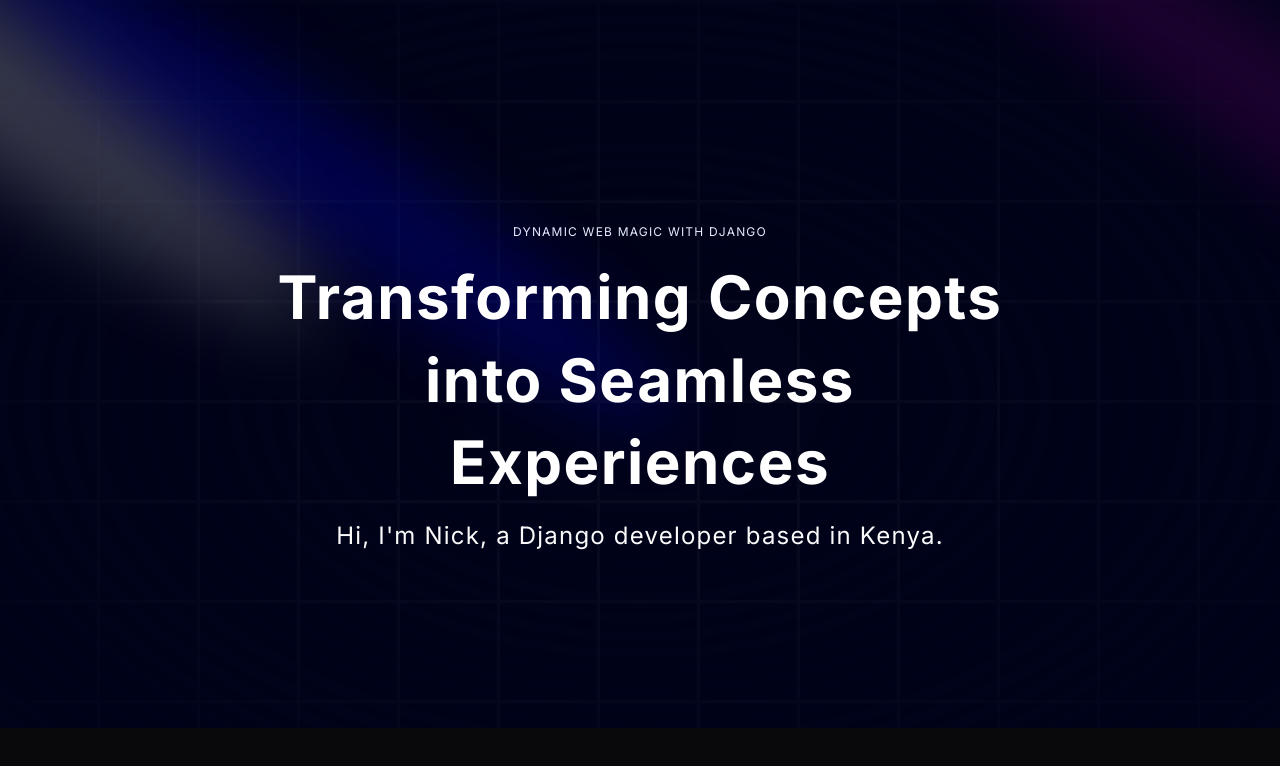
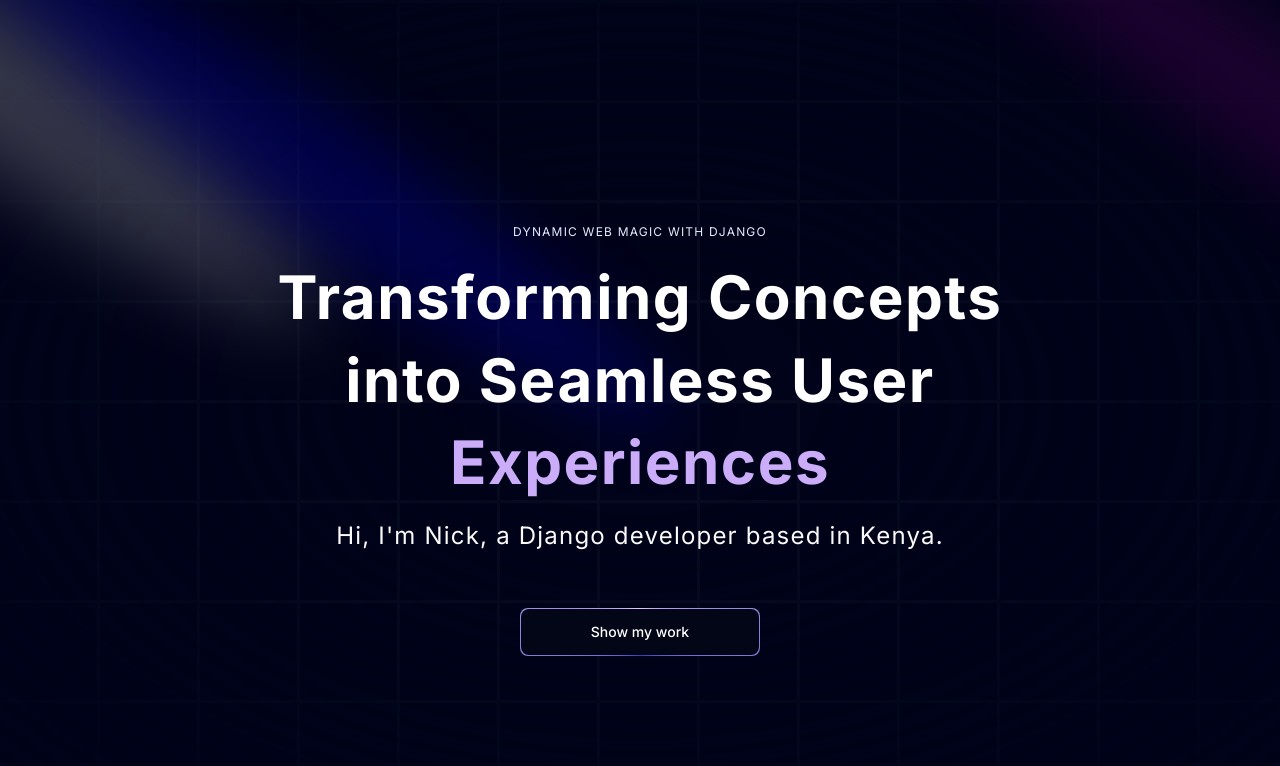
Before and after one commit to nicky-ops/portfolio, a Next.js app: page / in a window 1280 px wide. Shown: the top 766 px of the page. Built offline with nearby package versions, Linux system fonts and the light colour scheme.

Commit message:
magic button

```diff
--- a/components/Hero.tsx
+++ b/components/Hero.tsx
@@ -1,6 +1,7 @@
 import React from 'react'
 import { Spotlight } from './ui/spotlight'
 import { TextGenerateEffect } from './ui/TextGenerateEffect'
+import MagicButton from './ui/MagicButton'
 
 const Hero = () => {
   return (
@@ -23,11 +24,20 @@ const Hero = () => {
                 </h2>
 
                 <TextGenerateEffect
-                  className="text-center text-[40px] md:text-5xl lg:text-6xl"
-                  words="Transforming Concepts into Seamless Experiences"
+                words="Transforming Concepts into Seamless User Experiences"
+                className="text-center text-[40px] md:text-5xl lg:text-6xl"
                 />
+
                 <p className='text-center md:tracking-wider mb-4 text-sm md:text-lg lg:text-2xl'>
                   Hi, I&apos;m Nick, a Django developer based in Kenya.
+                </p>
+
+                <p>
+                  <a href="#about">
+                    <MagicButton
+                      title="Show my work"
+                      />
+                  </a>
                 </p>
 
             </div>
--- /dev/null
+++ b/components/ui/MagicButton.tsx
@@ -0,0 +1,20 @@
+import React from 'react'
+
+const MagicButton = ({
+    title, icon, position, handleClick, otherClasses
+} : {
+    title: string; icon: React.ReactNode, position: string; handleClick?: () => void; otherClasses?: string;
+}) => {
+  return (
+    <button className="relative inline-flex h-12 w-full  overflow-hidden rounded-lg p-[1px] focus:outline-none md:w-60 md:mt-10">
+        <span className="absolute inset-[-1000%] animate-[spin_2s_linear_infinite] bg-[conic-gradient(from_90deg_at_50%_50%,#E2CBFF_0%,#393BB2_50%,#E2CBFF_100%)]" />
+        <span className={`inline-flex h-full w-full cursor-pointer items-center justify-center rounded-lg bg-slate-950 px-7 text-sm font-medium text-white backdrop-blur-3xl ${otherClasses}`}>
+            {position === 'left' && icon}
+            {title}
+            {position === 'right' && icon}
+  </span>
+</button>
+  )
+}
+
+export default MagicButton
--- a/components/ui/TextGenerateEffect.tsx
+++ b/components/ui/TextGenerateEffect.tsx
@@ -32,7 +32,8 @@ export const TextGenerateEffect = ({
           return (
             <motion.span
               key={word + idx}
-              className={`${idx > 3 ? 'text-purple' : 'dark:text-white text-black' }opacity-0`}
+              className={` ${idx > 4 ? "text-purple" : "dark:text-white text-black"
+              } opacity-0`}
             >
               {word}{" "}
             </motion.span>
```
